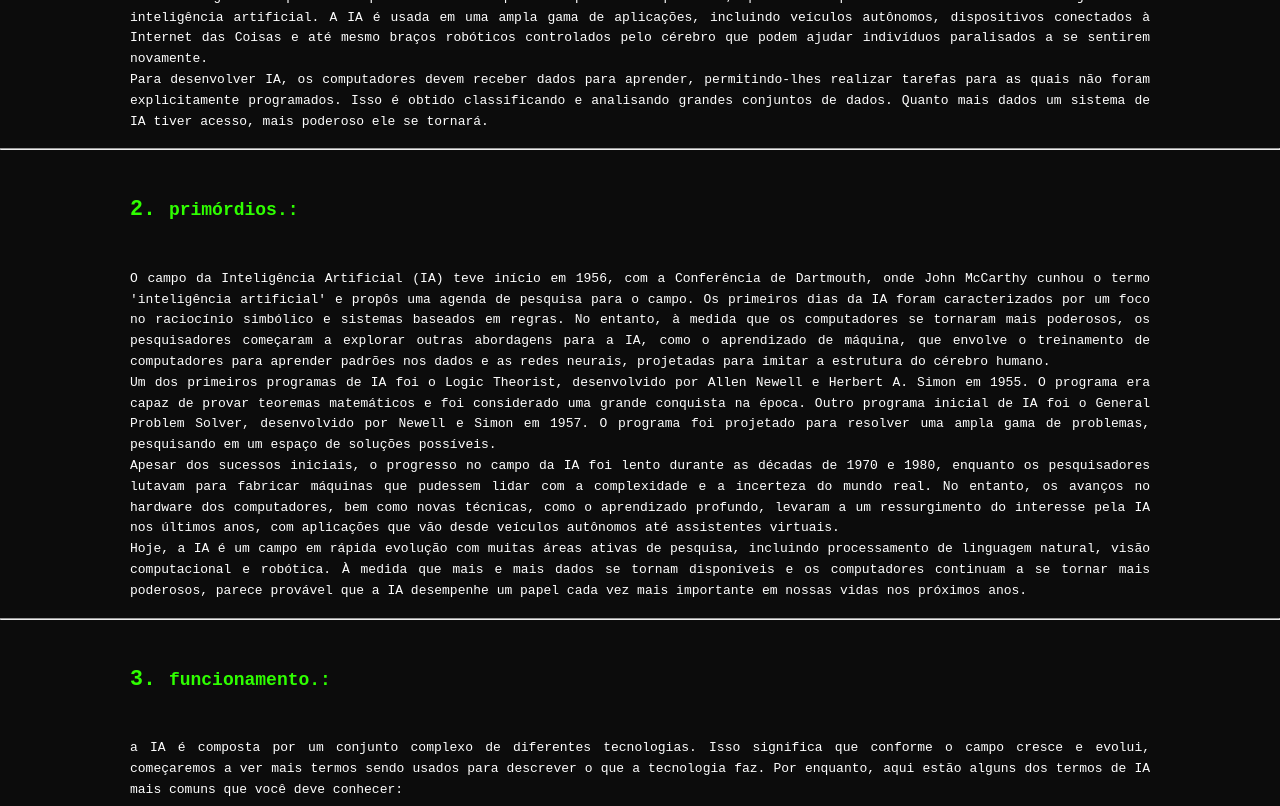
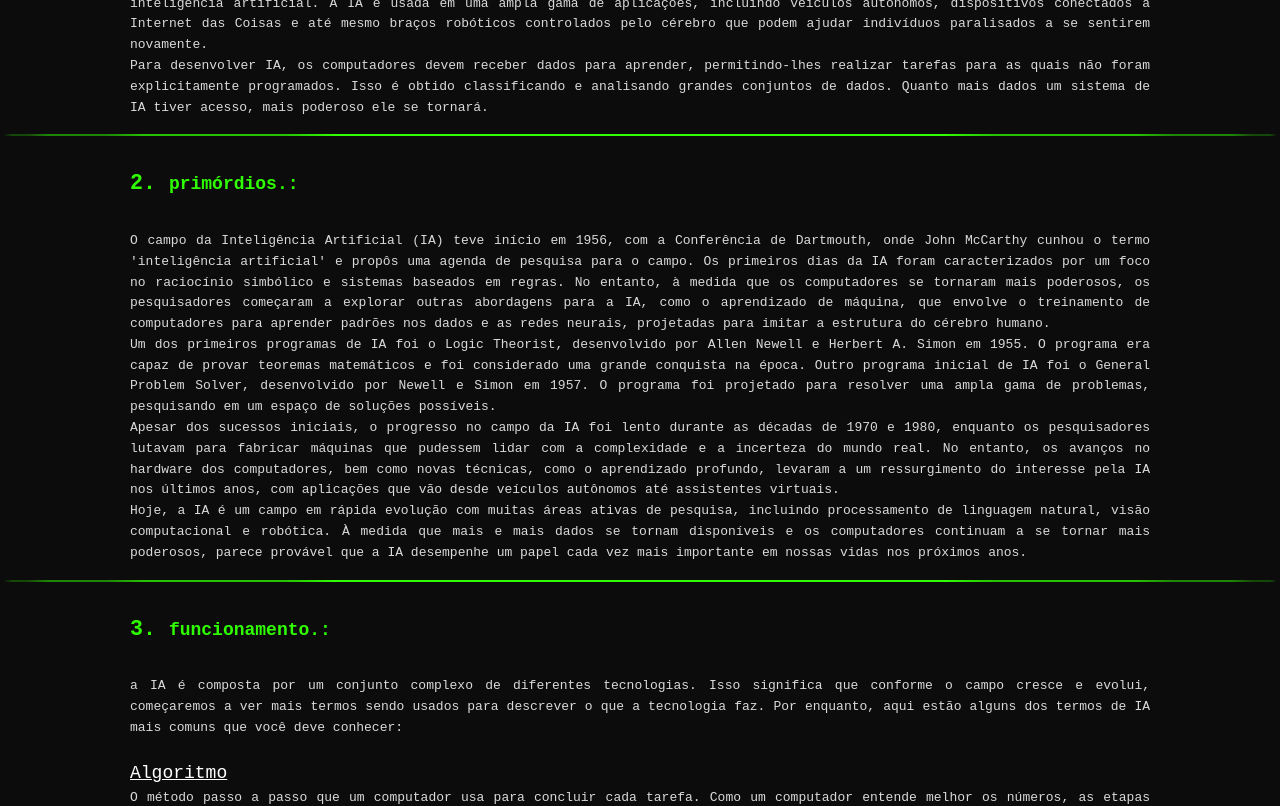
Before and after one commit to Spacery4/web-project-A.I., a plain HTML site: page definição_index.html in a window 1280 px wide. Shown: the part 400-1206 px from the top of the page. Drawn offline with nearby package versions, Linux system fonts and the light colour scheme.

Commit message:
Update main.css

```diff
--- a/assets/css/main.css
+++ b/assets/css/main.css
@@ -150,7 +150,7 @@ figure {
 
 hr {
     box-sizing: content-box;
-    height: 0
+    height: 0;
 }
 
 pre {
@@ -259,15 +259,15 @@ th {
 }
 
 ::-moz-selection {
-    background: #FFF498
+    background: rgb(238, 0, 255);
 }
 
 ::selection {
-    background: #2fff00;
+    background: rgb(238, 0, 255);
 }
 
 ::-moz-selection {
-    background: #FFF498
+    background: rgb(238, 0, 255);
 }
 
 img::-moz-selection {
@@ -1864,11 +1864,28 @@ body {
     font-size: large;
     text-align: left;
     padding-left: 130px;
+    margin: 30px 0 30px 0;
 }
 
 .title--definição p {
     text-align: justify;
     font-size: small;
+    font-weight: 1500;
     padding: 0 130px 0 130px;
-    color: #fff;
-}
+    color: rgb(218, 218, 218);
+}
+
+.title--definição font {
+    font-size: large;
+    padding: 0 0 0 0;
+    color: rgb(255, 255, 255);
+}
+
+
+
+.title--definição hr {
+    border-color: #2fff00;
+    border-style:groove;
+    border-radius: 100%;
+    border-width: 1px;
+}
```
